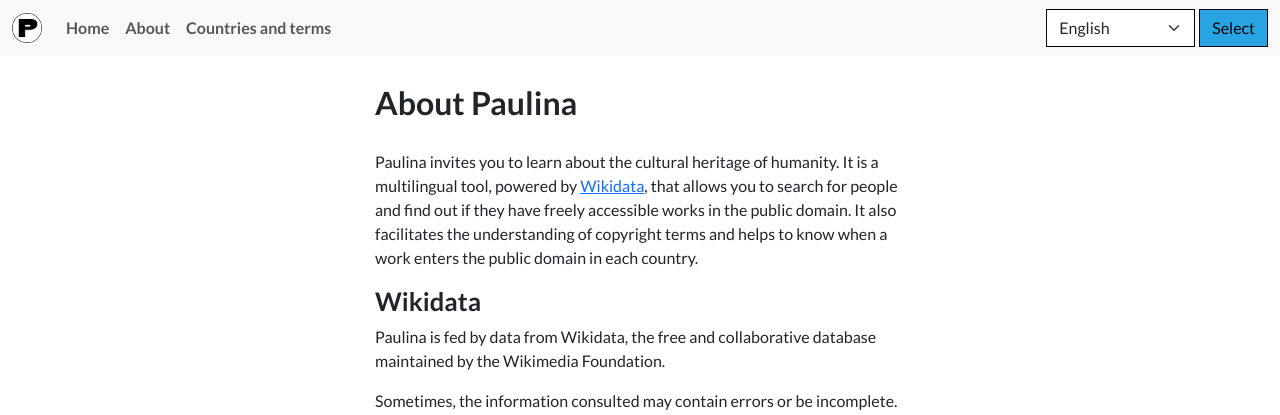
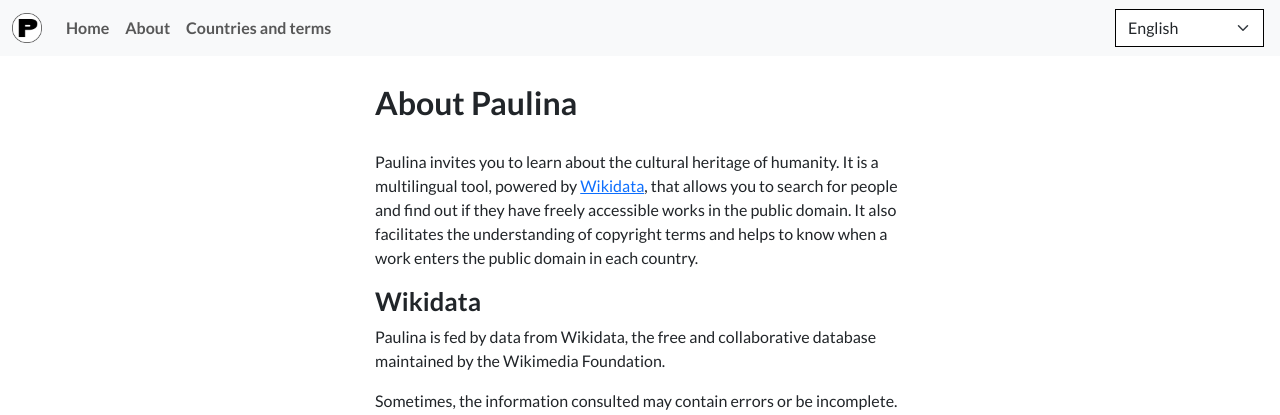
Before and after one commit to febr3s/paulina-fork, a Flask app: page /about/ in a window 1280 px wide. Shown: the top 415 px of the page. Run offline with Flask 3, Linux system fonts and the light colour scheme.

Commit message:
Updated language selector with auto-redirect for JS users

```diff
--- a/templates/layout.html
+++ b/templates/layout.html
@@ -71,8 +71,8 @@
           <a class="nav-link" href="{{ url_for('countries_main') }}">{{ _('Countries and terms') }}</a>
         </li>
       </ul>
-      <form class="d-flex" method="GET">
-        <select class="form-select me-1 border-black shadow-none" name="language">
+      <form class="d-flex" method="GET" id="language-form">
+        <select class="form-select me-1 border-black shadow-none" name="language" id="language-select">
           {% if CURRENT_LANGUAGE in TRANSLATED_LANGUAGES %}
           <option value="{{ CURRENT_LANGUAGE }}" selected>{{ TRANSLATED_LANGUAGES[CURRENT_LANGUAGE] }}</option>
           {% endif %}
@@ -82,7 +82,8 @@
           {% endif %}
           {% endfor %}
         </select>
-        <button class="btn border-black" style="--bs-btn-color: black; --bs-btn-hover-bg: #71c3ec; --bs-btn-bg: #29a4e2;"
+        <button class="btn border-black" id="language-select-btn"
+                style="--bs-btn-color: black; --bs-btn-hover-bg: #71c3ec; --bs-btn-bg: #29a4e2;"
                 type="submit">{{ _('Select') }}
         </button>
       </form>
@@ -262,6 +263,22 @@
   }
 </script>
 <script>
+   // Auto-Navigate on Language Selection with Javascript
+  document.addEventListener('DOMContentLoaded', function() {
+    var langSelect = document.getElementById('language-select');
+    var langForm = document.getElementById('language-form');
+    var langBtn = document.getElementById('language-select-btn');
+    if (langSelect && langForm && langBtn) {
+      // Hide the button if JS is enabled
+      langBtn.style.display = 'none';
+      // Submit form on change
+      langSelect.addEventListener('change', function() {
+        langForm.submit();
+      });
+    }
+  });
+</script>
+<script>
   const combobox = document.getElementById('nationality-combobox');
   const dropdown = document.getElementById('nationality-dropdown');
   const select = document.getElementById('nationality');
```
